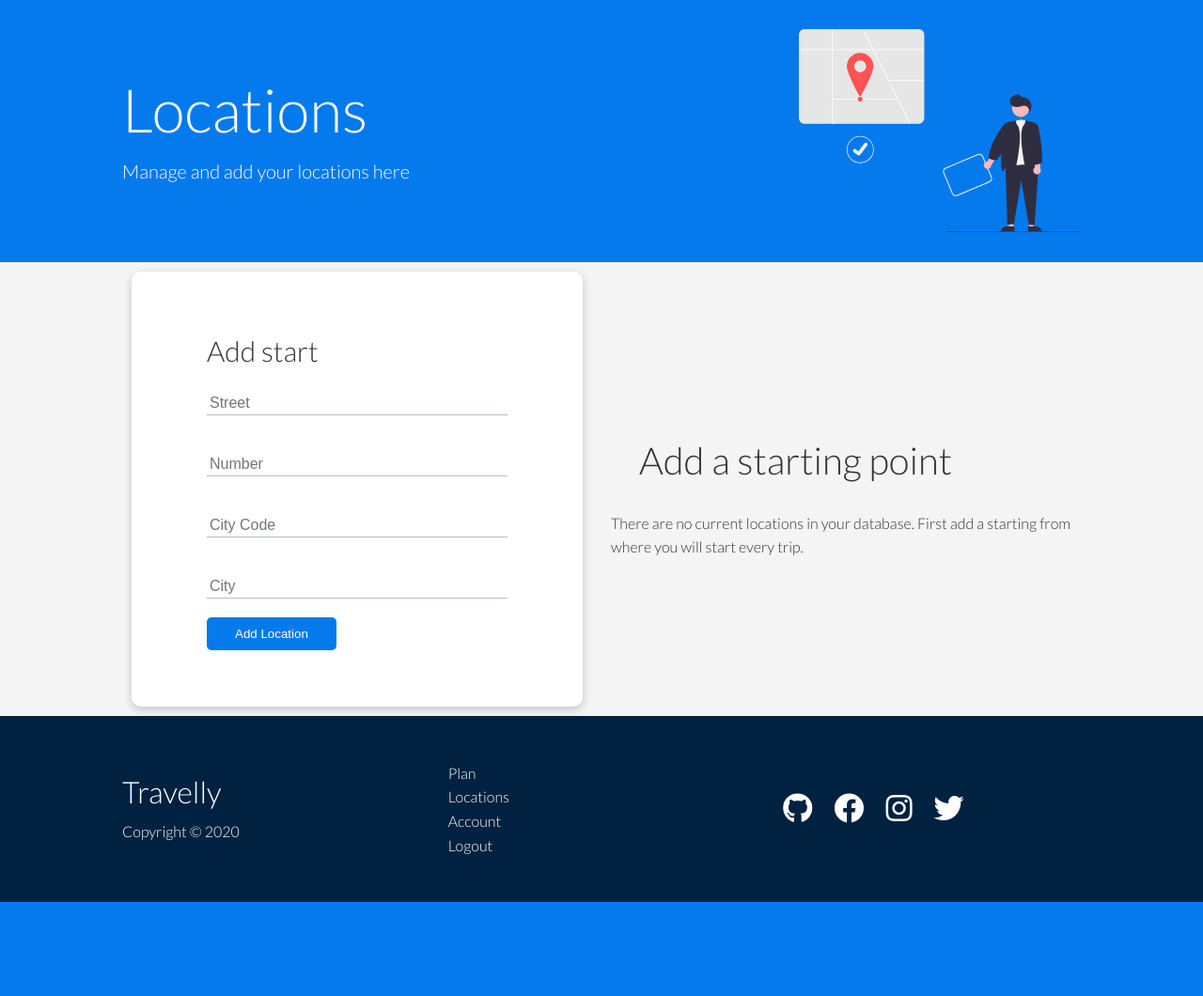
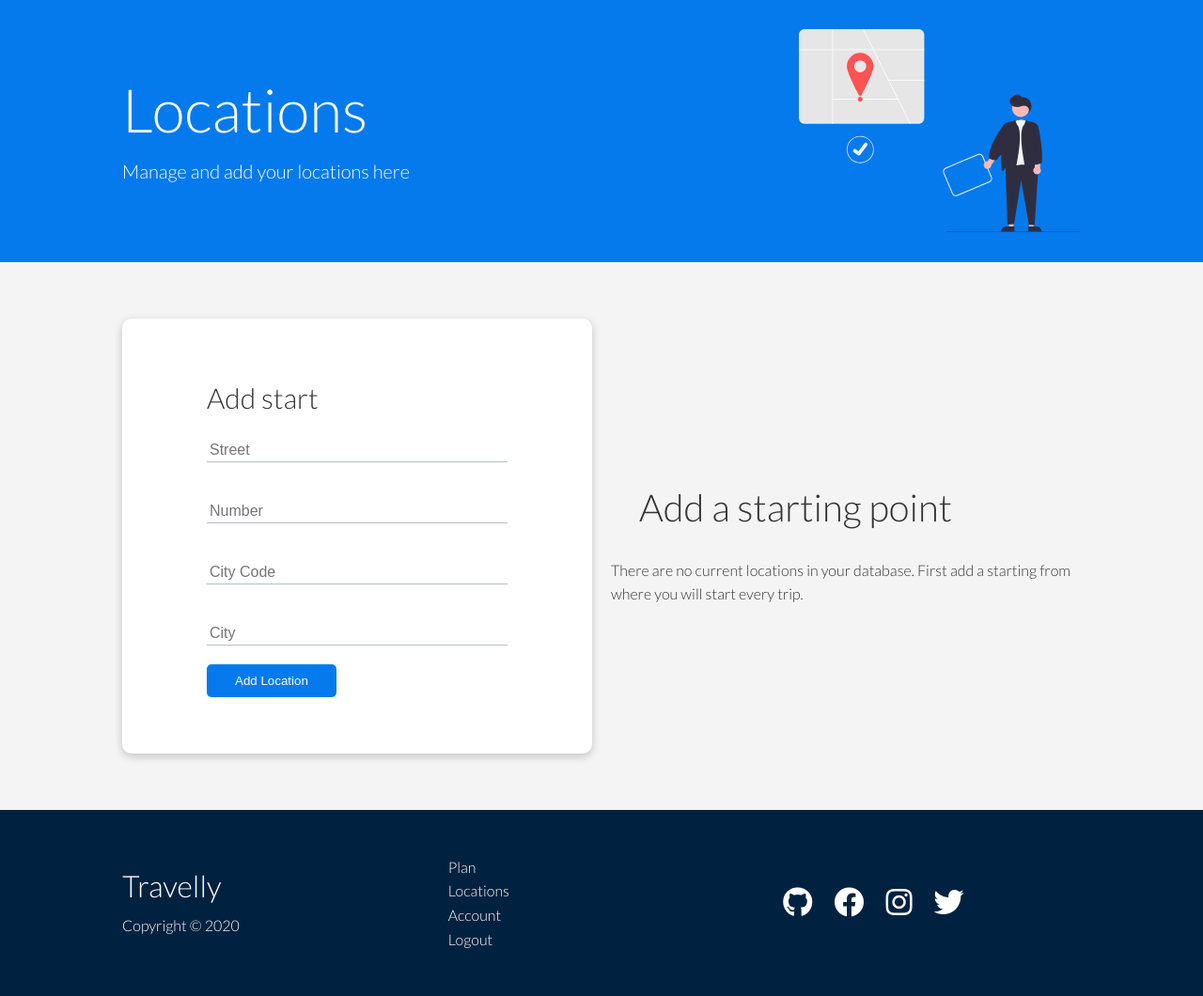
Before and after one commit to janboro/travelly, a Flask app: page /location in a window 1280 px wide. Shown: the part 71-1131 px from the top of the page at 94% size. Before the commit the page ends 1031 px from the top, so only its background shows below. Run offline with Flask 2, Linux system fonts and the light colour scheme; the visitor is signed in with stand-in values (Sample User, id 1); data comes from the database, SQL or seed files in the repository; data that the repository does not hold is empty; some libraries are stand-ins or nearby versions.

Commit message:
Added padding to first location cart

```diff
--- a/travelly/static/css/main.css
+++ b/travelly/static/css/main.css
@@ -227,7 +227,8 @@ form a {
 
 .register .card,
 .login .card,
-.account .card {
+.account .card,
+.location-content .card{
   margin: 60px 0;
 }
 
```
